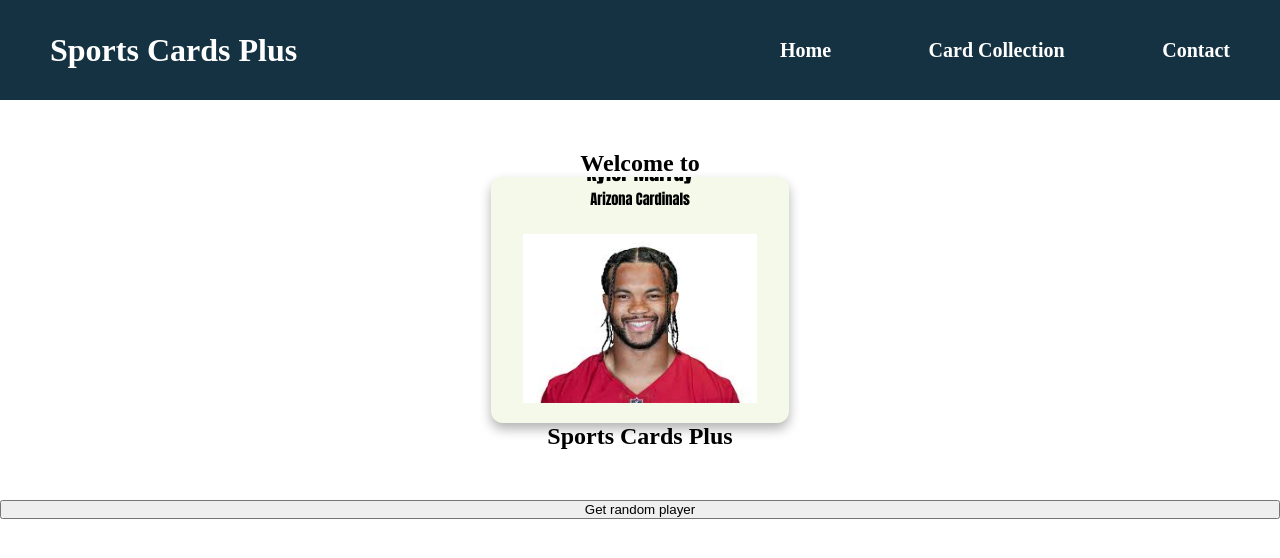
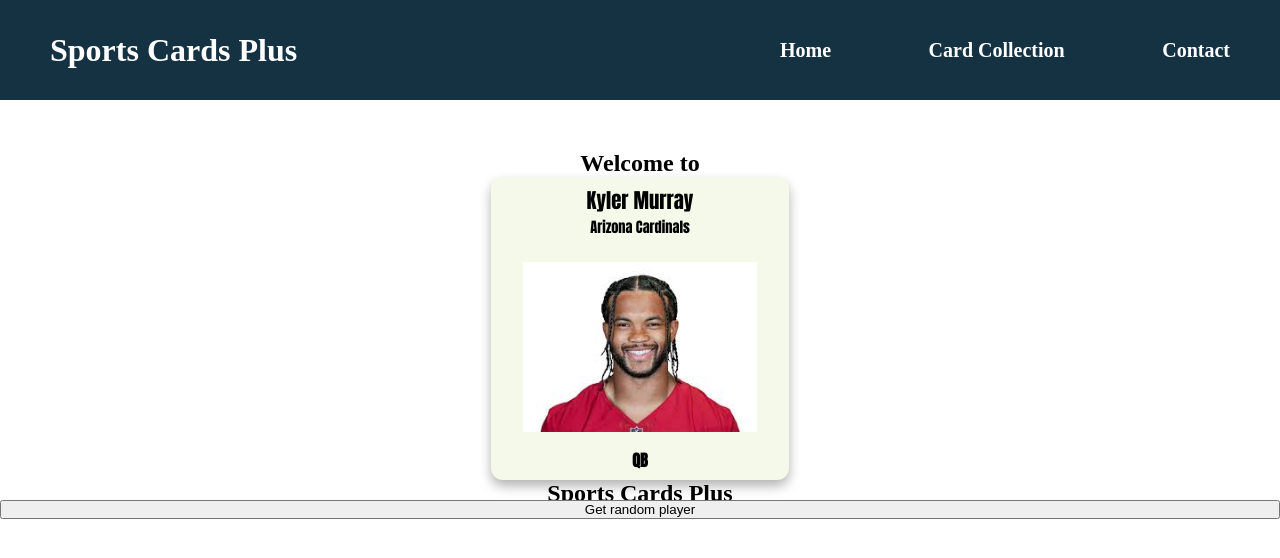
Before and after one commit to ethanhousley1/Project3, a plain HTML site: page index.html in a window 1280 px wide. Drawn offline with Linux system fonts and the light colour scheme; no server answers; a web font is replaced by a local one.

Commit message:
Updating styles for example-card

```diff
--- a/styles/styles.css
+++ b/styles/styles.css
@@ -75,6 +75,10 @@ main {
 }
 
 #example-card {
+    display: flex;
+}
+
+.front {
     background-color: var(--accent-color);
     border-radius: 12px;
     padding: 0;
```
